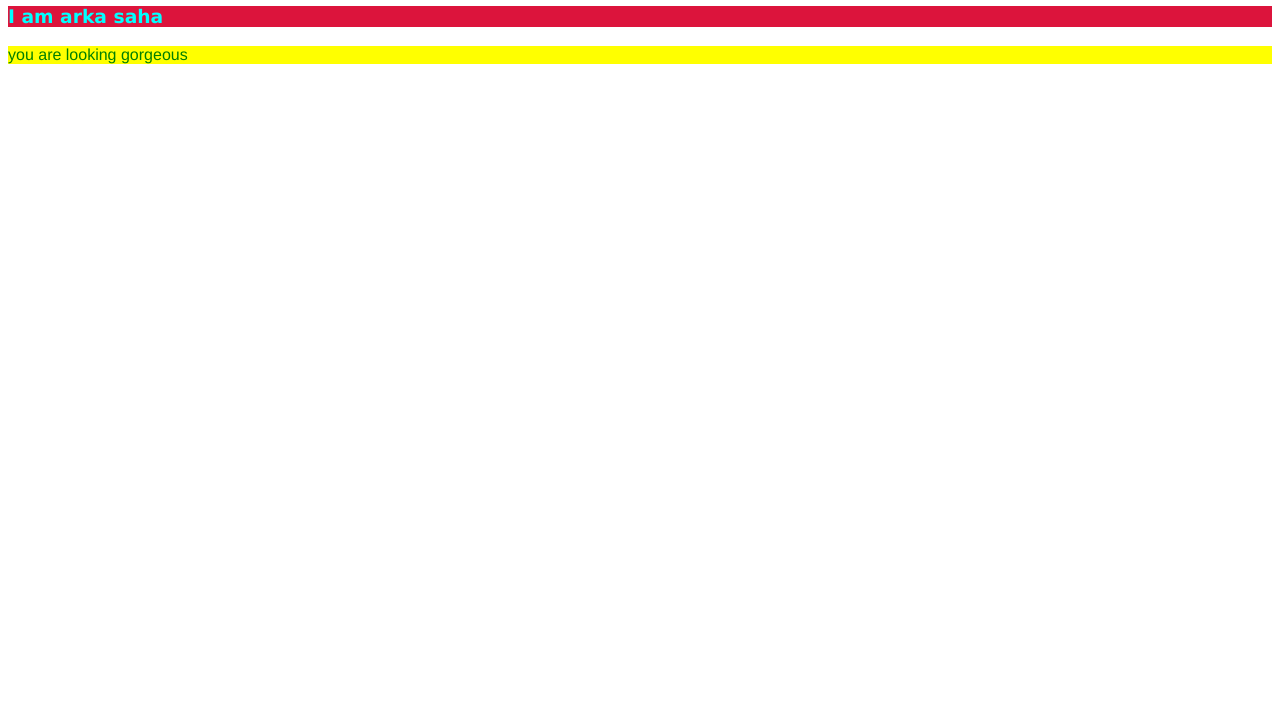
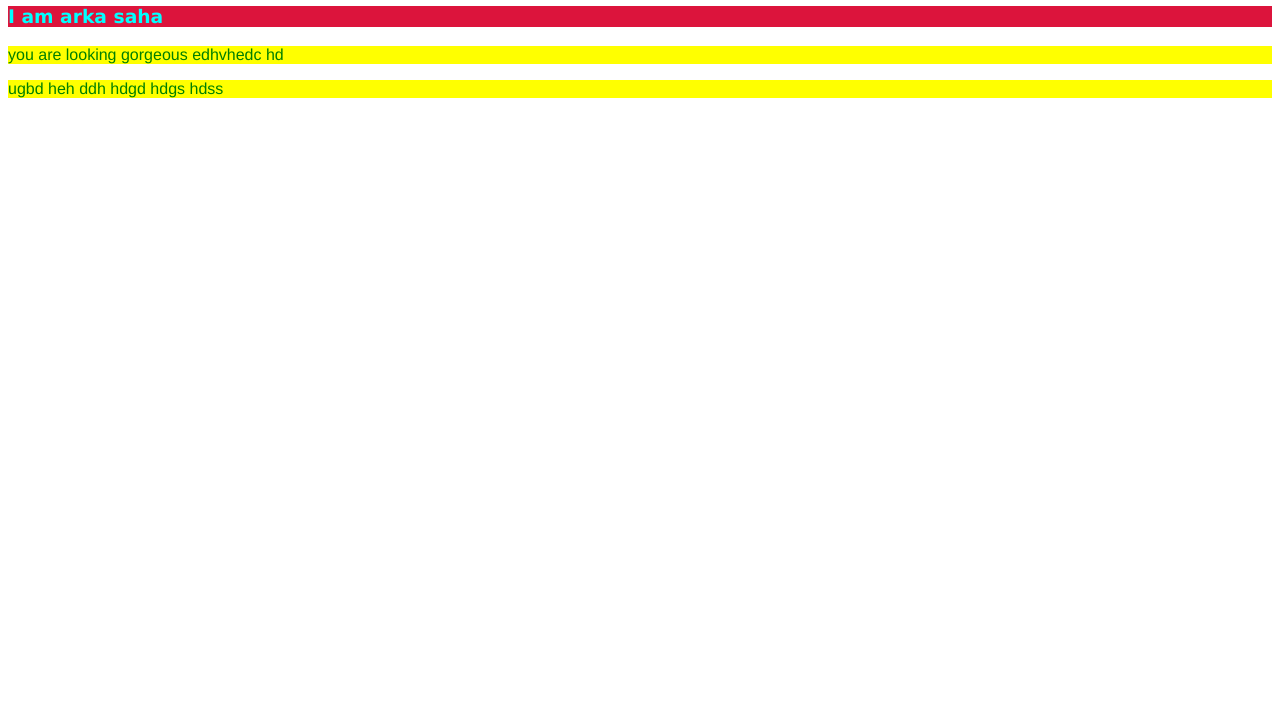
Before and after one commit to arkagdsc/file1, a plain HTML site: page index.html in a window 1280 px wide. Shown: the part 80-800 px from the top of the page. Drawn offline with Linux system fonts and the light colour scheme.

Commit message:
Add files

```diff
--- a/index.html
+++ b/index.html
@@ -9,6 +9,7 @@
 <body>
     <h1>Hello world</h1>
     <h3>I am arka saha</h3>
-    <p>you are looking gorgeous</p>
+    <p>you are looking gorgeous edhvhedc hd</p>
+    <P>ugbd heh ddh hdgd hdgs hdss</P>
 </body>
 </html>
```
